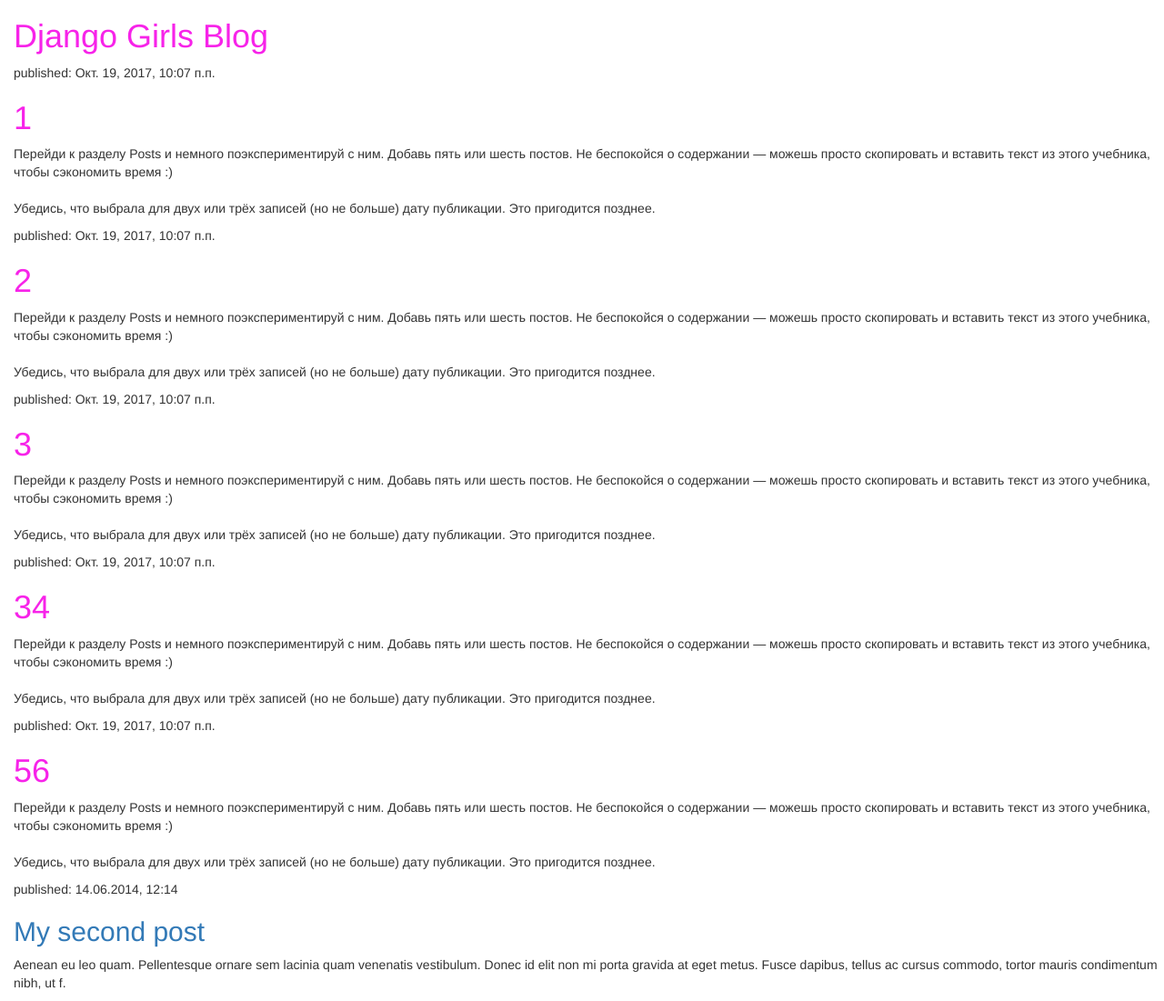
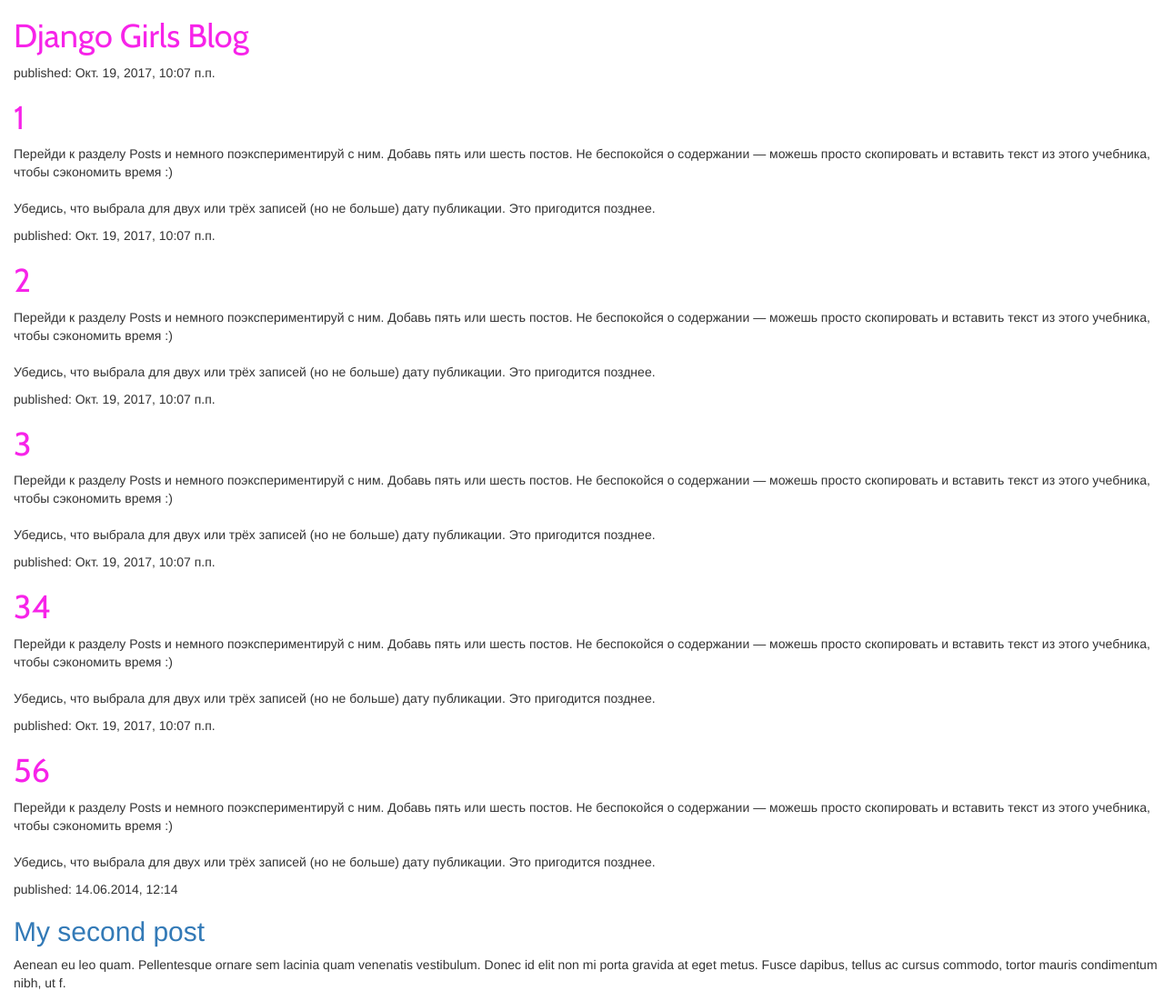
Before and after one commit to sweetsenpai/my-first-blog, a Django app: page / in a window 1280 px wide. Shown: the whole page at 91% size. Run offline with Django 3.2, Linux system fonts and the light colour scheme; data comes from the database, SQL or seed files in the repository; some libraries are stand-ins or nearby versions.

Commit message:
Update blog.css

```diff
--- a/blog/static/css/blog.css
+++ b/blog/static/css/blog.css
@@ -1,5 +1,6 @@
 h1 a {
     color: #F723E9;
+    font-family: 'Cabin', sans-serif;
 }
 body {
     padding-left: 15px;
```
